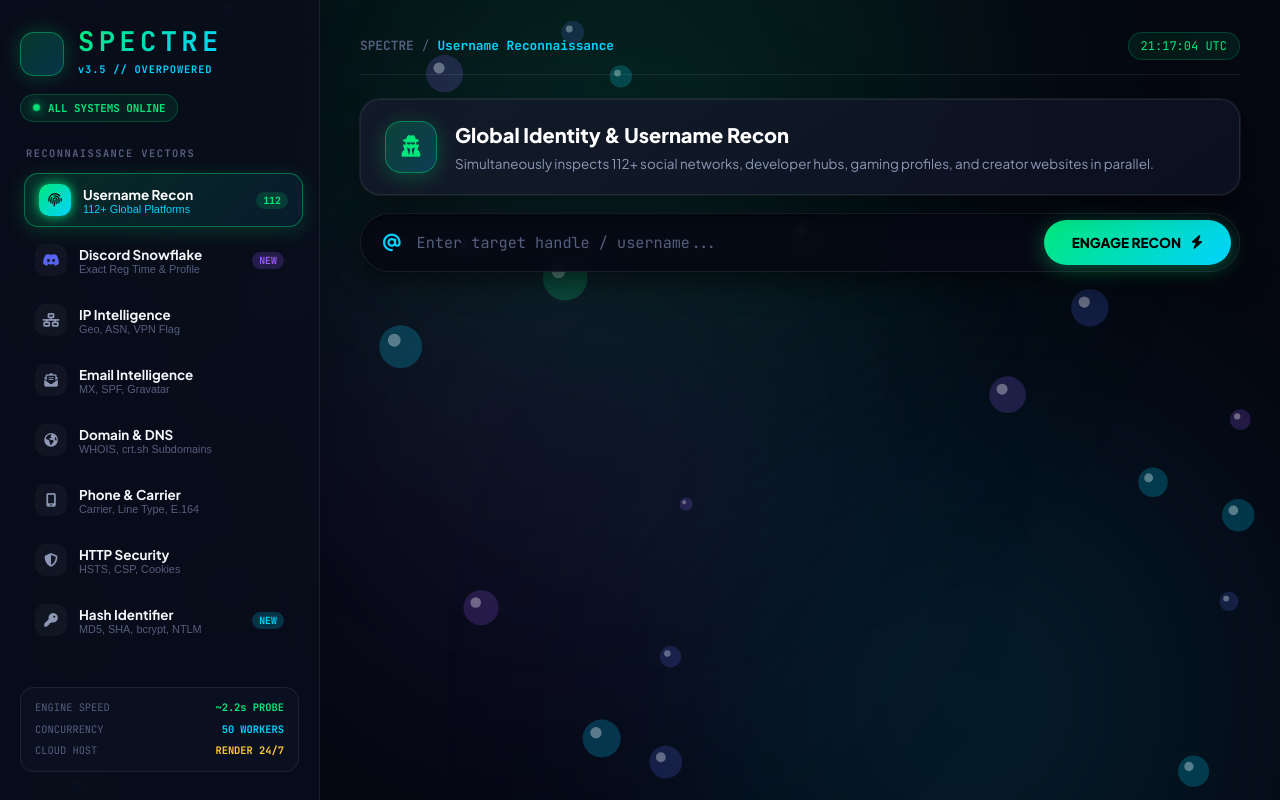
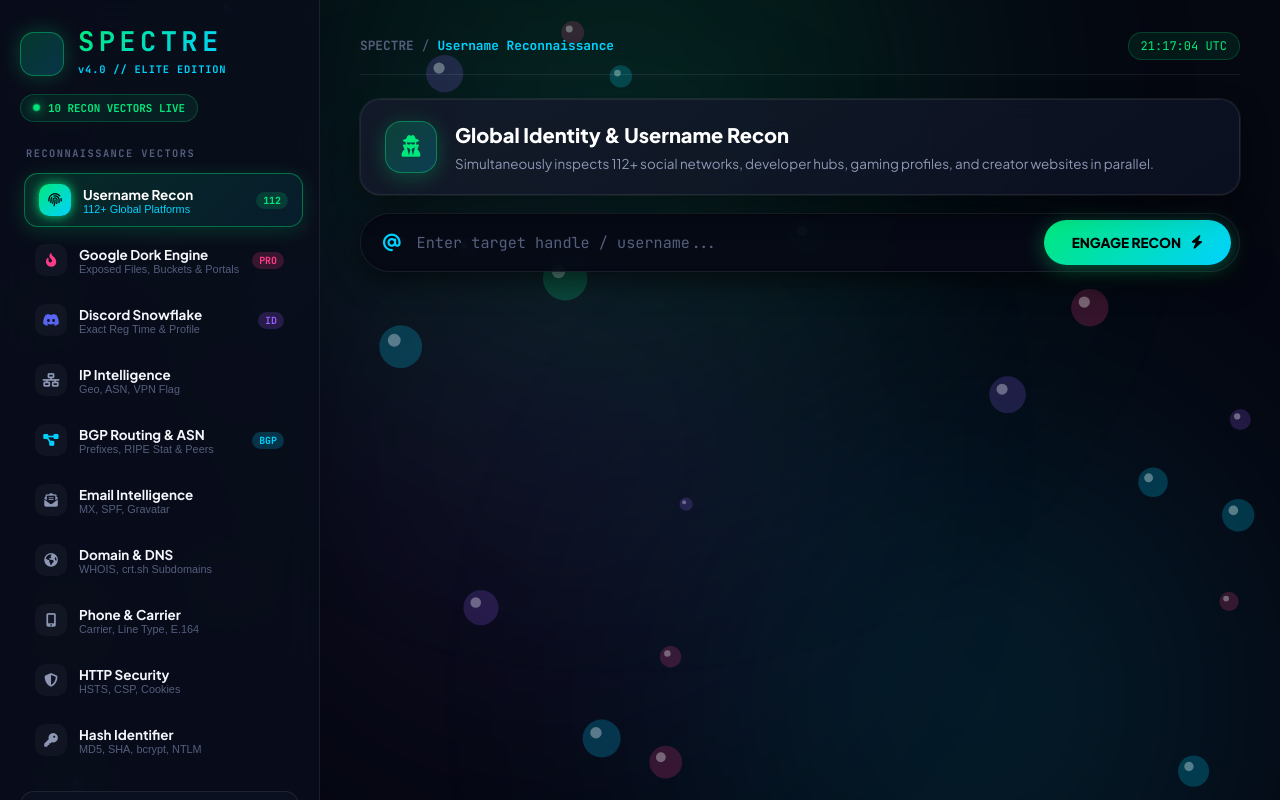
Before and after one commit to reganahom40-ship-it/spectre-osint, a Flask app: page / in a window 1280 px wide. Run offline with Flask 3, Linux system fonts and the light colour scheme; parts of the project's set-up code (start-up, migrations or seed data) failed here and were passed over.

Commit message:
v4.0 - Add Google Dork Engine & BGP Autonomous System Routing (10 Vectors)

```diff
--- a/app.py
+++ b/app.py
@@ -9,6 +9,8 @@ from modules.phone_lookup import lookup_phone
 from modules.headers import analyze_headers
 from modules.discord_lookup import lookup_discord
 from modules.hash_lookup import analyze_hash
+from modules.dork_generator import generate_dorks
+from modules.bgp_lookup import lookup_bgp
 
 app = Flask(__name__, static_folder='static', template_folder='templates')
 
@@ -161,6 +163,38 @@ def api_hash():
     except Exception:
         return make_response_json(False, 'hash', hash_val, error='Failed to analyze hash'), 500
 
+@app.route('/api/dorks', methods=['POST', 'OPTIONS'])
+def api_dorks():
+    if request.method == 'OPTIONS':
+        return '', 204
+    data = request.get_json(silent=True) or {}
+    target = str(data.get('target', '')).strip()
+    if not target:
+        return make_response_json(False, 'dorks', '', error='Missing target domain / keyword'), 400
+    try:
+        result = generate_dorks(target)
+        return make_response_json(True, 'dorks', target, data=result), 200
+    except ValueError as e:
+        return make_response_json(False, 'dorks', target, error=str(e)), 400
+    except Exception:
+        return make_response_json(False, 'dorks', target, error='Failed to generate dorks'), 500
+
+@app.route('/api/bgp', methods=['POST', 'OPTIONS'])
+def api_bgp():
+    if request.method == 'OPTIONS':
+        return '', 204
+    data = request.get_json(silent=True) or {}
+    asn_query = str(data.get('asn', '')).strip()
+    if not asn_query:
+        return make_response_json(False, 'bgp', '', error='Missing ASN number'), 400
+    try:
+        result = lookup_bgp(asn_query)
+        return make_response_json(True, 'bgp', asn_query, data=result), 200
+    except ValueError as e:
+        return make_response_json(False, 'bgp', asn_query, error=str(e)), 400
+    except Exception:
+        return make_response_json(False, 'bgp', asn_query, error='Failed to query BGP routing data'), 500
+
 @app.errorhandler(404)
 def not_found(error):
     return jsonify({'success': False, 'error': 'Not found'}), 404
--- a/static/css/style.css
+++ b/static/css/style.css
@@ -1005,6 +1005,125 @@ body.sidebar-layout {
   to { opacity: 1; transform: translateY(0) scale(1); }
 }
 
+/* Custom Vector Icons & Chips */
+.nav-item-icon.dorks-icon { color: var(--neon-pink); }
+.nav-item-icon.bgp-icon { color: var(--neon-cyan); }
+.nav-chip.pink { background: rgba(255, 59, 136, 0.2); color: var(--neon-pink); }
+
+.hero-icon-box.dorks-bg {
+  background: linear-gradient(135deg, rgba(255, 59, 136, 0.25), rgba(176, 92, 255, 0.25));
+  border-color: var(--neon-pink);
+  color: var(--neon-pink);
+  box-shadow: 0 4px 20px rgba(255, 59, 136, 0.35);
+}
+
+.hero-icon-box.bgp-bg {
+  background: linear-gradient(135deg, rgba(0, 210, 255, 0.25), rgba(0, 232, 123, 0.25));
+  border-color: var(--neon-cyan);
+  color: var(--neon-cyan);
+  box-shadow: 0 4px 20px rgba(0, 210, 255, 0.35);
+}
+
+/* Dork Result Cards */
+.dork-category-card {
+  background: var(--bg-card);
+  background-image: var(--gradient-card);
+  border: 1px solid var(--border-glass);
+  border-radius: 18px;
+  padding: 18px 20px;
+  margin-bottom: 16px;
+  box-shadow: var(--shadow-card);
+}
+
+.dork-category-header {
+  font-size: 0.95rem;
+  font-weight: 700;
+  color: #fff;
+  margin-bottom: 12px;
+  display: flex;
+  align-items: center;
+  gap: 10px;
+}
+
+.dork-category-header i {
+  color: var(--neon-pink);
+}
+
+.dork-item-box {
+  background: var(--bg-input);
+  border: 1px solid var(--border-glass);
+  border-radius: 14px;
+  padding: 12px 16px;
+  margin-bottom: 10px;
+  display: flex;
+  flex-direction: column;
+  gap: 6px;
+}
+
+.dork-item-top {
+  display: flex;
+  justify-content: space-between;
+  align-items: center;
+  gap: 10px;
+}
+
+.dork-title {
+  font-size: 0.85rem;
+  font-weight: 700;
+  color: var(--text-main);
+}
+
+.dork-links {
+  display: flex;
+  gap: 8px;
+}
+
+.dork-btn {
+  display: inline-flex;
+  align-items: center;
+  gap: 6px;
+  padding: 4px 12px;
+  border-radius: 50px;
+  font-family: var(--font-mono);
+  font-size: 0.7rem;
+  font-weight: 700;
+  text-decoration: none;
+  cursor: pointer;
+  transition: all 0.2s var(--spring-bounce);
+}
+
+.dork-btn.google {
+  background: rgba(66, 133, 244, 0.15);
+  border: 1px solid rgba(66, 133, 244, 0.35);
+  color: #8ab4f8;
+}
+
+.dork-btn.google:hover {
+  background: rgba(66, 133, 244, 0.3);
+  transform: translateY(-2px);
+}
+
+.dork-btn.ddg {
+  background: rgba(222, 88, 51, 0.15);
+  border: 1px solid rgba(222, 88, 51, 0.35);
+  color: #ff9d7a;
+}
+
+.dork-btn.ddg:hover {
+  background: rgba(222, 88, 51, 0.3);
+  transform: translateY(-2px);
+}
+
+.dork-query-text {
+  font-family: var(--font-mono);
+  font-size: 0.75rem;
+  color: var(--neon-green);
+  word-break: break-all;
+  background: rgba(0, 0, 0, 0.3);
+  padding: 6px 10px;
+  border-radius: 8px;
+}
+
 /* Responsive */
 @media (max-width: 900px) {
   .layout-wrapper { flex-direction: column; }
--- a/static/js/app.js
+++ b/static/js/app.js
@@ -1,5 +1,5 @@
 /* =========================================================
-   SPECTRE INTELLIGENCE PLATFORM — APP.JS (V3.5)
+   SPECTRE INTELLIGENCE PLATFORM — APP.JS (V4.0)
    ========================================================= */
 
 document.addEventListener('DOMContentLoaded', () => {
@@ -16,8 +16,10 @@ document.addEventListener('DOMContentLoaded', () => {
 
     const VECTOR_TITLES = {
         username: 'Username Reconnaissance',
+        dorks:    'Google Dork & Passive Recon Engine',
         discord:  'Discord Snowflake Intelligence',
         ip:       'IP Geolocation & Routing',
+        bgp:      'Autonomous System (BGP) Routing',
         email:    'Email Intelligence & Security',
         domain:   'Domain WHOIS & Subdomains',
         phone:    'Phone Carrier & Validation',
@@ -28,8 +30,10 @@ document.addEventListener('DOMContentLoaded', () => {
     // ---- API Routes Map ----
     const API_ROUTES = {
         username: { endpoint: '/api/username', key: 'username' },
+        dorks:    { endpoint: '/api/dorks',    key: 'target' },
         discord:  { endpoint: '/api/discord',  key: 'id' },
         ip:       { endpoint: '/api/ip',       key: 'ip' },
+        bgp:      { endpoint: '/api/bgp',      key: 'asn' },
         email:    { endpoint: '/api/email',    key: 'email' },
         domain:   { endpoint: '/api/domain',   key: 'domain' },
         phone:    { endpoint: '/api/phone',    key: 'phone' },
@@ -133,8 +137,10 @@ document.addEventListener('DOMContentLoaded', () => {
 
         switch (module) {
             case 'username': html = buildUsernameView(data, query); break;
+            case 'dorks':    html = buildDorksView(data, query); break;
             case 'discord':  html = buildDiscordView(data, query); break;
             case 'ip':       html = buildIPView(data, query); break;
+            case 'bgp':      html = buildBGPView(data, query); break;
             case 'email':    html = buildEmailView(data, query); break;
             case 'domain':   html = buildDomainView(data, query); break;
             case 'phone':    html = buildPhoneView(data, query); break;
@@ -159,7 +165,113 @@ document.addEventListener('DOMContentLoaded', () => {
     }
 
     // =========================================================
-    //  MODULE: DISCORD SNOWFLAKE (NEW)
+    //  MODULE: GOOGLE DORKS GENERATOR (NEW)
+    // =========================================================
+    function buildDorksView(data, query) {
+        const categories = data.categories || [];
+        const catCards = categories.map(cat => {
+            const dorkItems = (cat.dorks || []).map(d => `
+                <div class="dork-item-box">
+                    <div class="dork-item-top">
+                        <span class="dork-title">${esc(d.title)}</span>
+                        <div class="dork-links">
+                            <a href="${esc(d.google_url)}" target="_blank" rel="noopener" class="dork-btn google">
+                                <i class="fa-brands fa-google"></i> Google
+                            </a>
+                            <a href="${esc(d.duckduckgo_url)}" target="_blank" rel="noopener" class="dork-btn ddg">
+                                <i class="fa-solid fa-duck"></i> DuckDuckGo
+                            </a>
+                        </div>
+                    </div>
+                    <div class="dork-query-text">${esc(d.query)}</div>
+                </div>
+            `).join('');
+
+            return `
+                <div class="dork-category-card">
+                    <div class="dork-category-header">
+                        <i class="fas ${esc(cat.icon || 'fa-folder')}"></i>
+                        <span>${esc(cat.category)}</span>
+                    </div>
+                    <div class="dork-category-body">
+                        ${dorkItems}
+                    </div>
+                </div>
+            `;
+        }).join('');
+
+        return `
+            <div class="results-meta-bar">
+                <div class="results-title"><i class="fas fa-fire-flame-curved"></i> Passive Dorks for Target: <strong>${esc(data.target || query)}</strong></div>
+                <button class="export-json-btn"><i class="fas fa-file-export"></i> Export JSON</button>
+            </div>
+
+            <div class="stats-metrics-grid">
+                <div class="metric-card">
+                    <div class="metric-val pink">${data.total_dorks}</div>
+                    <div class="metric-lbl">Target Dorks</div>
+                </div>
+                <div class="metric-card">
+                    <div class="metric-val cyan">${data.total_categories}</div>
+                    <div class="metric-lbl">Vectors</div>
+                </div>
+                <div class="metric-card">
+                    <div class="metric-val green">100%</div>
+                    <div class="metric-lbl">Passive Recon</div>
+                </div>
+                <div class="metric-card">
+                    <div class="metric-val yellow">DIRECT</div>
+                    <div class="metric-lbl">1-Click Launch</div>
+                </div>
+            </div>
+
+            ${catCards}
+        `;
+    }
+
+    // =========================================================
+    //  MODULE: BGP ROUTING INTEL (NEW)
+    // =========================================================
+    function buildBGPView(data, query) {
+        return `
+            <div class="results-meta-bar">
+                <div class="results-title"><i class="fas fa-diagram-project"></i> BGP Routing & ASN: <strong>${esc(data.asn || query)}</strong></div>
+                <button class="export-json-btn"><i class="fas fa-file-export"></i> Export JSON</button>
+            </div>
+
+            <div class="stats-metrics-grid">
+                <div class="metric-card">
+                    <div class="metric-val green">${data.total_announced_prefixes}</div>
+                    <div class="metric-lbl">Total Prefixes</div>
+                </div>
+                <div class="metric-card">
+                    <div class="metric-val cyan">${data.prefixes_v4_count}</div>
+                    <div class="metric-lbl">IPv4 Blocks</div>
+                </div>
+                <div class="metric-card">
+                    <div class="metric-val purple">${data.prefixes_v6_count}</div>
+                    <div class="metric-lbl">IPv6 Blocks</div>
+                </div>
+                <div class="metric-card">
+                    <div class="metric-val yellow">RIPE</div>
+                    <div class="metric-lbl">Data Source</div>
+                </div>
+            </div>
+
+            <div class="data-grid-two">
+                ${infoBox('Autonomous System Number', data.asn, false, true)}
+                ${infoBox('Resource Name', data.resource || 'N/A')}
+                ${infoBox('Network Owner / Holder', data.holder || 'N/A', true, false, true)}
+                ${infoBox('Hurricane Electric Looking Glass', `<a href="${esc(data.looking_glass_url)}" target="_blank" rel="noopener" style="color:var(--neon-cyan);">${esc(data.looking_glass_url)}</a>`, true)}
+            </div>
+
+            <div class="sub-header"><i class="fas fa-network-wired"></i> Announced CIDR Prefixes (Sample)</div>
+            <div class="intel-code-box">${(data.sample_prefixes && data.sample_prefixes.length > 0) ? data.sample_prefixes.map(p => `• ${esc(p)}`).join('\n') : 'No active CIDR prefixes announced'}</div>
+        `;
+    }
+
+    // =========================================================
+    //  MODULE: DISCORD SNOWFLAKE
     // =========================================================
     function buildDiscordView(data, query) {
         const badgesHtml = (data.badges && data.badges.length > 0)
@@ -211,7 +323,7 @@ document.addEventListener('DOMContentLoaded', () => {
     }
 
     // =========================================================
-    //  MODULE: HASH IDENTIFIER (NEW)
+    //  MODULE: HASH IDENTIFIER
     // =========================================================
     function buildHashView(data, query) {
         return `
@@ -676,7 +788,7 @@ document.addEventListener('DOMContentLoaded', () => {
             'rgba(0, 232, 123, 0.22)',
             'rgba(0, 210, 255, 0.22)',
             'rgba(155, 92, 255, 0.2)',
-            'rgba(88, 101, 242, 0.2)'
+            'rgba(255, 59, 136, 0.2)'
         ];
 
         for (let i = 0; i < 30; i++) {
--- a/templates/index.html
+++ b/templates/index.html
@@ -8,7 +8,7 @@
     <link rel="preconnect" href="https://fonts.gstatic.com" crossorigin>
     <link href="https://fonts.googleapis.com/css2?family=Plus+Jakarta+Sans:wght@400;500;600;700;800&family=JetBrains+Mono:wght@400;500;600;700&display=swap" rel="stylesheet">
     <link rel="stylesheet" href="https://cdnjs.cloudflare.com/ajax/libs/font-awesome/6.5.1/css/all.min.css">
-    <link rel="stylesheet" href="/static/css/style.css?v=5">
+    <link rel="stylesheet" href="/static/css/style.css?v=6">
 </head>
 <body class="sidebar-layout">
     <!-- Interactive Canvas Background -->
@@ -31,12 +31,12 @@
                     </div>
                     <div>
                         <h1 class="sidebar-logo-text">SPECTRE</h1>
-                        <span class="sidebar-version">v3.5 // OVERPOWERED</span>
+                        <span class="sidebar-version">v4.0 // ELITE EDITION</span>
                     </div>
                 </div>
                 <div class="sidebar-status-pill">
                     <span class="live-dot"></span>
-                    <span>ALL SYSTEMS ONLINE</span>
+                    <span>10 RECON VECTORS LIVE</span>
                 </div>
             </div>
 
@@ -52,13 +52,22 @@
                     <span class="nav-chip green">112</span>
                 </button>
 
+                <button class="nav-item" data-tab="dorks">
+                    <div class="nav-item-icon dorks-icon"><i class="fas fa-fire-flame-curved"></i></div>
+                    <div class="nav-item-text">
+                        <span class="item-title">Google Dork Engine</span>
+                        <span class="item-sub">Exposed Files, Buckets & Portals</span>
+                    </div>
+                    <span class="nav-chip pink">PRO</span>
+                </button>
+
                 <button class="nav-item" data-tab="discord">
                     <div class="nav-item-icon discord-icon"><i class="fa-brands fa-discord"></i></div>
                     <div class="nav-item-text">
                         <span class="item-title">Discord Snowflake</span>
                         <span class="item-sub">Exact Reg Time & Profile</span>
                     </div>
-                    <span class="nav-chip purple">NEW</span>
+                    <span class="nav-chip purple">ID</span>
                 </button>
 
                 <button class="nav-item" data-tab="ip">
@@ -67,6 +76,15 @@
                         <span class="item-title">IP Intelligence</span>
                         <span class="item-sub">Geo, ASN, VPN Flag</span>
                     </div>
+                </button>
+
+                <button class="nav-item" data-tab="bgp">
+                    <div class="nav-item-icon bgp-icon"><i class="fas fa-diagram-project"></i></div>
+                    <div class="nav-item-text">
+                        <span class="item-title">BGP Routing & ASN</span>
+                        <span class="item-sub">Prefixes, RIPE Stat & Peers</span>
+                    </div>
+                    <span class="nav-chip cyan">BGP</span>
                 </button>
 
                 <button class="nav-item" data-tab="email">
@@ -107,22 +125,21 @@
                         <span class="item-title">Hash Identifier</span>
                         <span class="item-sub">MD5, SHA, bcrypt, NTLM</span>
                     </div>
-                    <span class="nav-chip cyan">NEW</span>
                 </button>
             </nav>
 
             <div class="sidebar-footer">
                 <div class="sidebar-stats-card">
                     <div class="stat-line">
-                        <span>ENGINE SPEED</span>
-                        <span class="green-text">~2.2s PROBE</span>
+                        <span>TOTAL VECTORS</span>
+                        <span class="green-text">10 MODULES</span>
                     </div>
                     <div class="stat-line">
-                        <span>CONCURRENCY</span>
-                        <span class="cyan-text">50 WORKERS</span>
+                        <span>ENGINE SPEED</span>
+                        <span class="cyan-text">~2.2s PROBE</span>
                     </div>
                     <div class="stat-line">
-                        <span>CLOUD HOST</span>
+                        <span>CLOUD STATUS</span>
                         <span class="yellow-text">RENDER 24/7</span>
                     </div>
                 </div>
@@ -165,7 +182,27 @@
                 <div class="panel-results" id="results-username"></div>
             </section>
 
-            <!-- Panel 2: Discord Snowflake (NEW) -->
+            <!-- Panel 2: Google Dorks (NEW) -->
+            <section class="recon-panel" id="panel-dorks">
+                <div class="stage-hero-card">
+                    <div class="hero-icon-box dorks-bg"><i class="fas fa-fire-flame-curved"></i></div>
+                    <div class="hero-details">
+                        <h2>Google Dork & Passive Recon Engine</h2>
+                        <p>Generates targeted search queries for exposed environment configs, database dumps, cloud buckets, admin gateways, and public documents.</p>
+                    </div>
+                </div>
+                <div class="super-search-box">
+                    <div class="search-lead-icon"><i class="fas fa-magnifying-glass"></i></div>
+                    <input type="text" id="input-dorks" class="super-input" placeholder="Enter domain or organization name (e.g. example.com)..." autocomplete="off" spellcheck="false">
+                    <button class="super-btn" data-module="dorks">
+                        <span>GENERATE DORKS</span>
+                        <i class="fas fa-bolt"></i>
+                    </button>
+                </div>
+                <div class="panel-results" id="results-dorks"></div>
+            </section>
+
+            <!-- Panel 3: Discord Snowflake -->
             <section class="recon-panel" id="panel-discord">
                 <div class="stage-hero-card">
                     <div class="hero-icon-box discord-bg"><i class="fa-brands fa-discord"></i></div>
@@ -185,7 +222,7 @@
                 <div class="panel-results" id="results-discord"></div>
             </section>
 
-            <!-- Panel 3: IP -->
+            <!-- Panel 4: IP -->
             <section class="recon-panel" id="panel-ip">
                 <div class="stage-hero-card">
                     <div class="hero-icon-box"><i class="fas fa-network-wired"></i></div>
@@ -205,7 +242,27 @@
                 <div class="panel-results" id="results-ip"></div>
             </section>
 
-            <!-- Panel 4: Email -->
+            <!-- Panel 5: BGP Routing (NEW) -->
+            <section class="recon-panel" id="panel-bgp">
+                <div class="stage-hero-card">
+                    <div class="hero-icon-box bgp-bg"><i class="fas fa-diagram-project"></i></div>
+                    <div class="hero-details">
+                        <h2>Autonomous System (BGP) Routing Intel</h2>
+                        <p>Inspects Autonomous System Numbers (ASNs), announced IPv4/IPv6 CIDR prefixes, and upstream network routing from RIPE Stat.</p>
+                    </div>
+                </div>
+                <div class="super-search-box">
+                    <div class="search-lead-icon"><i class="fas fa-route"></i></div>
+                    <input type="text" id="input-bgp" class="super-input" placeholder="Enter ASN (e.g. AS15169 for Google, AS13335 for Cloudflare)..." autocomplete="off" spellcheck="false">
+                    <button class="super-btn" data-module="bgp">
+                        <span>ANALYZE BGP</span>
+                        <i class="fas fa-bolt"></i>
+                    </button>
+                </div>
+                <div class="panel-results" id="results-bgp"></div>
+            </section>
+
+            <!-- Panel 6: Email -->
             <section class="recon-panel" id="panel-email">
                 <div class="stage-hero-card">
                     <div class="hero-icon-box"><i class="fas fa-envelope-open-text"></i></div>
@@ -225,7 +282,7 @@
                 <div class="panel-results" id="results-email"></div>
             </section>
 
-            <!-- Panel 5: Domain -->
+            <!-- Panel 7: Domain -->
             <section class="recon-panel" id="panel-domain">
                 <div class="stage-hero-card">
                     <div class="hero-icon-box"><i class="fas fa-globe-americas"></i></div>
@@ -245,7 +302,7 @@
                 <div class="panel-results" id="results-domain"></div>
             </section>
 
-            <!-- Panel 6: Phone -->
+            <!-- Panel 8: Phone -->
             <section class="recon-panel" id="panel-phone">
                 <div class="stage-hero-card">
                     <div class="hero-icon-box"><i class="fas fa-mobile-screen-button"></i></div>
@@ -265,7 +322,7 @@
                 <div class="panel-results" id="results-phone"></div>
             </section>
 
-            <!-- Panel 7: Headers -->
+            <!-- Panel 9: Headers -->
             <section class="recon-panel" id="panel-headers">
                 <div class="stage-hero-card">
                     <div class="hero-icon-box"><i class="fas fa-shield-halved"></i></div>
@@ -285,7 +342,7 @@
                 <div class="panel-results" id="results-headers"></div>
             </section>
 
-            <!-- Panel 8: Hash (NEW) -->
+            <!-- Panel 10: Hash -->
             <section class="recon-panel" id="panel-hash">
                 <div class="stage-hero-card">
                     <div class="hero-icon-box"><i class="fas fa-key"></i></div>
@@ -311,6 +368,6 @@
     <!-- Toast Notification Container -->
     <div id="toast-container"></div>
 
-    <script src="/static/js/app.js?v=5"></script>
+    <script src="/static/js/app.js?v=6"></script>
 </body>
 </html>
```
Also changed, not shown: modules/bgp_lookup.py (added, +51 -0 lines), modules/dork_generator.py (added, +93 -0 lines).
